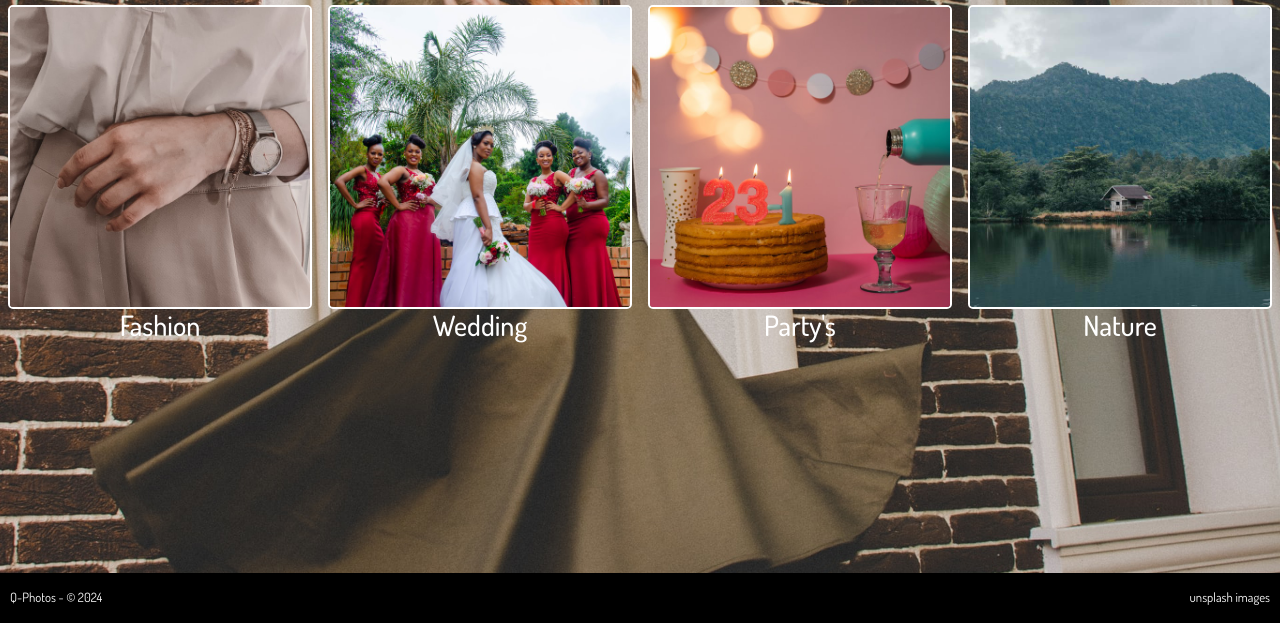
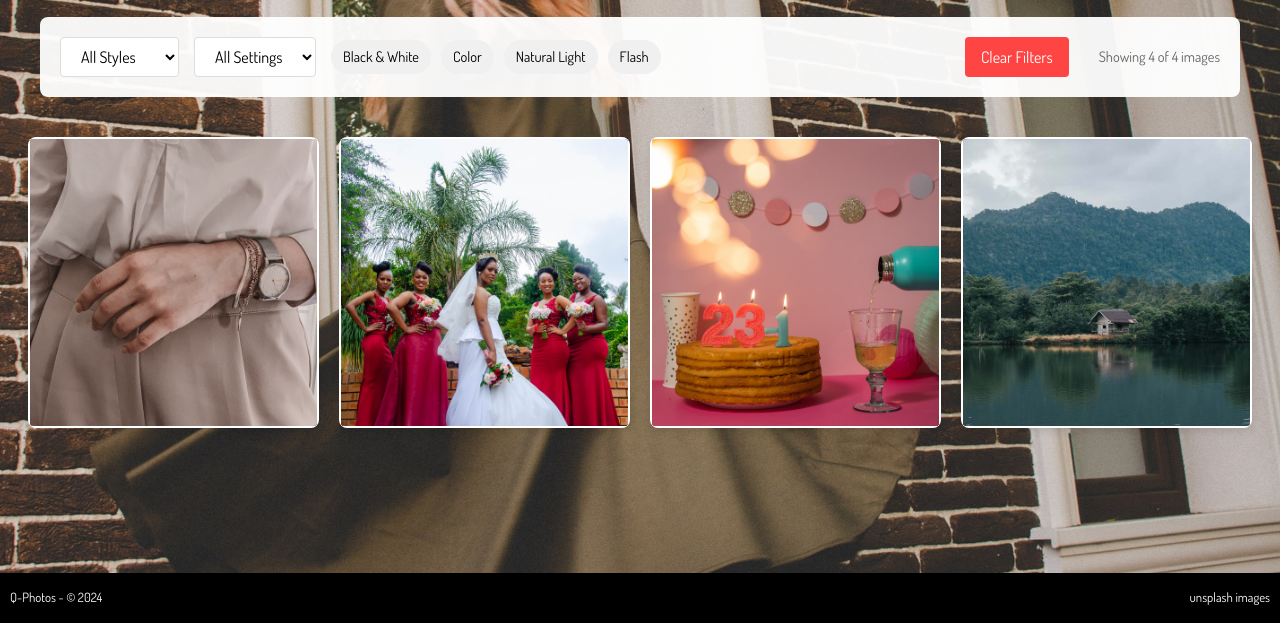
Before and after one commit to onjoma/Photography, a plain HTML site: page gallery.html in a window 1280 px wide. Shown: the part 177-800 px from the top of the page. Drawn offline with nearby package versions, Linux system fonts and the light colour scheme.

Commit message:
Gallery, layout, filter added

```diff
--- /dev/null
+++ b/css/filters.css
@@ -0,0 +1,79 @@
+.filter-container {
+    padding: 20px;
+    background: rgba(255, 255, 255, 0.95);
+    border-radius: 8px;
+    margin: 20px auto;
+    max-width: 1200px;
+    display: flex;
+    flex-wrap: wrap;
+    gap: 15px;
+    align-items: center;
+}
+
+.filter-select {
+    padding: 8px 16px;
+    border: 1px solid #ddd;
+    border-radius: 4px;
+    background: white;
+    font-size: 1rem;
+    cursor: pointer;
+    transition: all 0.3s ease;
+}
+
+.filter-select:hover {
+    border-color: #666;
+}
+
+.tag-container {
+    display: flex;
+    flex-wrap: wrap;
+    gap: 10px;
+}
+
+.tag {
+    padding: 6px 12px;
+    border: none;
+    border-radius: 20px;
+    background: #f0f0f0;
+    cursor: pointer;
+    transition: all 0.3s ease;
+    font-size: 0.9rem;
+}
+
+.tag:hover {
+    background: #e0e0e0;
+}
+
+.tag.active {
+    background: #333;
+    color: white;
+}
+
+.clear-filters {
+    padding: 8px 16px;
+    border: none;
+    border-radius: 4px;
+    background: #ff4444;
+    color: white;
+    cursor: pointer;
+    transition: all 0.3s ease;
+    margin-left: auto;
+}
+
+.clear-filters:hover {
+    background: #ff2222;
+}
+
+.filtered-hidden {
+    display: none !important;
+}
+
+.gallery-category {
+    transition: all 0.3s ease;
+}
+
+.filter-count {
+    font-size: 0.9rem;
+    color: #666;
+    margin-left: 15px;
+}
--- /dev/null
+++ b/css/masonry.css
@@ -0,0 +1,124 @@
+.gallery-categories {
+    columns: 3;
+    column-gap: 20px;
+    padding: 20px;
+}
+
+@media (max-width: 992px) {
+    .gallery-categories {
+        columns: 2;
+    }
+}
+
+@media (max-width: 576px) {
+    .gallery-categories {
+        columns: 1;
+    }
+}
+
+.gallery-category {
+    break-inside: avoid;
+    margin-bottom: 20px;
+    position: relative;
+    overflow: hidden;
+    border-radius: 8px;
+    box-shadow: 0 4px 8px rgba(0, 0, 0, 0.1);
+    transition: transform 0.3s ease, box-shadow 0.3s ease;
+}
+
+.gallery-category:hover {
+    transform: translateY(-5px);
+    box-shadow: 0 8px 16px rgba(0, 0, 0, 0.2);
+}
+
+.cat-image {
+    width: 100%;
+    height: auto;
+    display: block;
+    transition: transform 0.5s ease;
+}
+
+.gallery-category:hover .cat-image {
+    transform: scale(1.05);
+}
+
+.gallery-category h3 {
+    position: absolute;
+    bottom: 0;
+    left: 0;
+    right: 0;
+    margin: 0;
+    padding: 20px;
+    background: linear-gradient(to top, rgba(0,0,0,0.8), transparent);
+    transform: translateY(100%);
+    transition: transform 0.3s ease;
+}
+
+.gallery-category:hover h3 {
+    transform: translateY(0);
+}
+
+.gallery-category h3 a {
+    color: white;
+    text-decoration: none;
+    font-size: 1.2rem;
+    display: block;
+    text-shadow: 2px 2px 4px rgba(0,0,0,0.5);
+}
+
+/* Overlay effect */
+.gallery-category::before {
+    content: '';
+    position: absolute;
+    top: 0;
+    left: 0;
+    right: 0;
+    bottom: 0;
+    background: linear-gradient(to bottom, rgba(0,0,0,0.2), rgba(0,0,0,0));
+    opacity: 0;
+    transition: opacity 0.3s ease;
+    z-index: 1;
+}
+
+.gallery-category:hover::before {
+    opacity: 1;
+}
+
+/* Loading animation */
+@keyframes fadeIn {
+    from {
+        opacity: 0;
+        transform: translateY(20px);
+    }
+    to {
+        opacity: 1;
+        transform: translateY(0);
+    }
+}
+
+.gallery-category {
+    animation: fadeIn 0.6s ease forwards;
+    opacity: 0;
+}
+
+/* Stagger the animations */
+.gallery-category:nth-child(1) { animation-delay: 0.1s; }
+.gallery-category:nth-child(2) { animation-delay: 0.2s; }
+.gallery-category:nth-child(3) { animation-delay: 0.3s; }
+.gallery-category:nth-child(4) { animation-delay: 0.4s; }
+
+/* Focus styles for accessibility */
+.gallery-category a:focus {
+    outline: 3px solid #007bff;
+    outline-offset: 2px;
+}
+
+/* Reduce motion if user prefers */
+@media (prefers-reduced-motion: reduce) {
+    .gallery-category,
+    .cat-image,
+    .gallery-category h3 {
+        transition: none;
+        animation: none;
+    }
+}
--- a/gallery.html
+++ b/gallery.html
@@ -24,14 +24,16 @@
   <!-- Google Fonts -->
   <link href="https://fonts.googleapis.com/css2?family=Dosis:wght@300;400;500;600;700&display=swap" rel="stylesheet">
   <!-- Bootsrap Icons -->
-  <link rel="stylesheet" href="https://cdn.jsdelivr.net/npm/bootstrap-icons@1.5.0/font/bootstrap-icons.css">
+  <link rel="stylesheet" href="https://cdn.jsdelivr.net/npm/bootstrap-icons@1.7.2/font/bootstrap-icons.css">
   <!-- Bootsrap -->
   <link href="https://cdn.jsdelivr.net/npm/bootstrap@5.1.1/dist/css/bootstrap.min.css" rel="stylesheet"
     integrity="sha384-F3w7mX95PdgyTmZZMECAngseQB83DfGTowi0iMjiWaeVhAn4FJkqJByhZMI3AhiU" crossorigin="anonymous">
     <!-- LightBox -->
     <link rel="stylesheet" href="includes/lightbox/css/lightbox.min.css">
   <link rel="stylesheet" href="/css/style.css">
-  <title>Gallery | Q-Photography</title>
+  <link rel="stylesheet" href="/css/filters.css">
+  <link rel="stylesheet" href="/css/masonry.css">
+  <title>Gallery - Q-Photography</title>
 </head>
 <body>
 <div class="main-container">
@@ -64,21 +66,55 @@
       <div class="gallery" role="main">
         <h1>My Gallery</h1>
 
+        <div class="filter-container" role="region" aria-label="Gallery filters">
+          <select class="filter-select" data-filter="style" aria-label="Filter by style">
+            <option value="">All Styles</option>
+            <option value="portrait">Portrait</option>
+            <option value="candid">Candid</option>
+            <option value="landscape">Landscape</option>
+            <option value="artistic">Artistic</option>
+          </select>
+
+          <select class="filter-select" data-filter="setting" aria-label="Filter by setting">
+            <option value="">All Settings</option>
+            <option value="indoor">Indoor</option>
+            <option value="outdoor">Outdoor</option>
+            <option value="studio">Studio</option>
+          </select>
+
+          <div class="tag-container" role="group" aria-label="Filter tags">
+            <button class="tag" data-tag="black-and-white">Black & White</button>
+            <button class="tag" data-tag="color">Color</button>
+            <button class="tag" data-tag="natural-light">Natural Light</button>
+            <button class="tag" data-tag="flash">Flash</button>
+          </div>
+
+          <button class="clear-filters" aria-label="Clear all filters">Clear Filters</button>
+          <span class="filter-count" aria-live="polite"></span>
+        </div>
+
         <div class="gallery-categories" role="region" aria-label="Photography categories">
-          <div class="gallery-category">
-            <img class="cat-image" src="images/fashion.jpg" alt="Fashion photography sample showing a professional model photoshoot" loading="lazy">
+          <div class="gallery-category" data-category="fashion">
+            <img class="cat-image" src="images/fashion.jpg" alt="Fashion photography sample showing a professional model photoshoot" loading="lazy"
+                 data-style="portrait" data-setting="studio" data-tags="color,artistic,professional">
             <h3><a href="fashion.html" aria-label="View fashion photography portfolio">Fashion</a></h3>
           </div>
-          <div class="gallery-category">
-            <img class="cat-image" src="images/wedding.jpg" alt="Wedding photography sample showing a happy couple on their special day" loading="lazy">
+
+          <div class="gallery-category" data-category="wedding">
+            <img class="cat-image" src="images/wedding.jpg" alt="Wedding photography sample showing a happy couple on their special day" loading="lazy"
+                 data-style="candid" data-setting="outdoor" data-tags="color,natural-light">
             <h3><a href="wedding.html" aria-label="View wedding photography portfolio">Wedding</a></h3>
           </div>
-          <div class="gallery-category">
-            <img class="cat-image" src="images/birthday-party.jpg" alt="Party photography sample showing celebration moments" loading="lazy">
+
+          <div class="gallery-category" data-category="party">
+            <img class="cat-image" src="images/birthday-party.jpg" alt="Party photography sample showing celebration moments" loading="lazy"
+                 data-style="candid" data-setting="indoor" data-tags="color,flash">
             <h3><a href="party.html" aria-label="View party and event photography portfolio">Party's</a></h3>
           </div>
-          <div class="gallery-category">
-            <img class="cat-image" src="images/nature.jpg" alt="Nature photography sample showing beautiful landscape" loading="lazy">
+
+          <div class="gallery-category" data-category="nature">
+            <img class="cat-image" src="images/nature.jpg" alt="Nature photography sample showing beautiful landscape" loading="lazy"
+                 data-style="landscape" data-setting="outdoor" data-tags="color,natural-light">
             <h3><a href="nature.html" aria-label="View nature photography portfolio">Nature</a></h3>
           </div>
         </div>
@@ -95,5 +131,6 @@
   <script src="https://cdn.jsdelivr.net/npm/bootstrap@5.1.1/dist/js/bootstrap.bundle.min.js"
     integrity="sha384-/bQdsTh/da6pkI1MST/rWKFNjaCP5gBSY4sEBT38Q/9RBh9AH40zEOg7Hlq2THRZ" crossorigin="anonymous"></script>
   <script src="js/common.js"></script>
+  <script src="js/filters.js"></script>
 </body>
 </html>
--- /dev/null
+++ b/js/filters.js
@@ -0,0 +1,76 @@
+document.addEventListener('DOMContentLoaded', function() {
+    const filterSelects = document.querySelectorAll('.filter-select');
+    const tagButtons = document.querySelectorAll('.tag');
+    const clearFiltersButton = document.querySelector('.clear-filters');
+    const filterCount = document.querySelector('.filter-count');
+    const galleryItems = document.querySelectorAll('.gallery-category');
+
+    let activeFilters = {
+        style: '',
+        setting: '',
+        tags: []
+    };
+
+    function updateFilterCount() {
+        const visibleItems = document.querySelectorAll('.gallery-category:not(.filtered-hidden)').length;
+        filterCount.textContent = `Showing ${visibleItems} of ${galleryItems.length} images`;
+    }
+
+    function filterGallery() {
+        galleryItems.forEach(item => {
+            const style = item.querySelector('img').dataset.style || '';
+            const setting = item.querySelector('img').dataset.setting || '';
+            const tags = (item.querySelector('img').dataset.tags || '').split(',');
+
+            const styleMatch = !activeFilters.style || style === activeFilters.style;
+            const settingMatch = !activeFilters.setting || setting === activeFilters.setting;
+            const tagsMatch = activeFilters.tags.length === 0 ||
+                            activeFilters.tags.some(tag => tags.includes(tag));
+
+            if (styleMatch && settingMatch && tagsMatch) {
+                item.classList.remove('filtered-hidden');
+            } else {
+                item.classList.add('filtered-hidden');
+            }
+        });
+
+        updateFilterCount();
+    }
+
+    filterSelects.forEach(select => {
+        select.addEventListener('change', (e) => {
+            const filterType = e.target.dataset.filter;
+            activeFilters[filterType] = e.target.value;
+            filterGallery();
+        });
+    });
+
+    tagButtons.forEach(button => {
+        button.addEventListener('click', (e) => {
+            const tag = e.target.dataset.tag;
+            button.classList.toggle('active');
+
+            if (button.classList.contains('active')) {
+                activeFilters.tags.push(tag);
+            } else {
+                activeFilters.tags = activeFilters.tags.filter(t => t !== tag);
+            }
+            filterGallery();
+        });
+    });
+
+    clearFiltersButton.addEventListener('click', () => {
+        activeFilters = {
+            style: '',
+            setting: '',
+            tags: []
+        };
+
+        filterSelects.forEach(select => select.value = '');
+        tagButtons.forEach(button => button.classList.remove('active'));
+        filterGallery();
+    });
+
+    // Initial count
+    updateFilterCount();
+});
```
